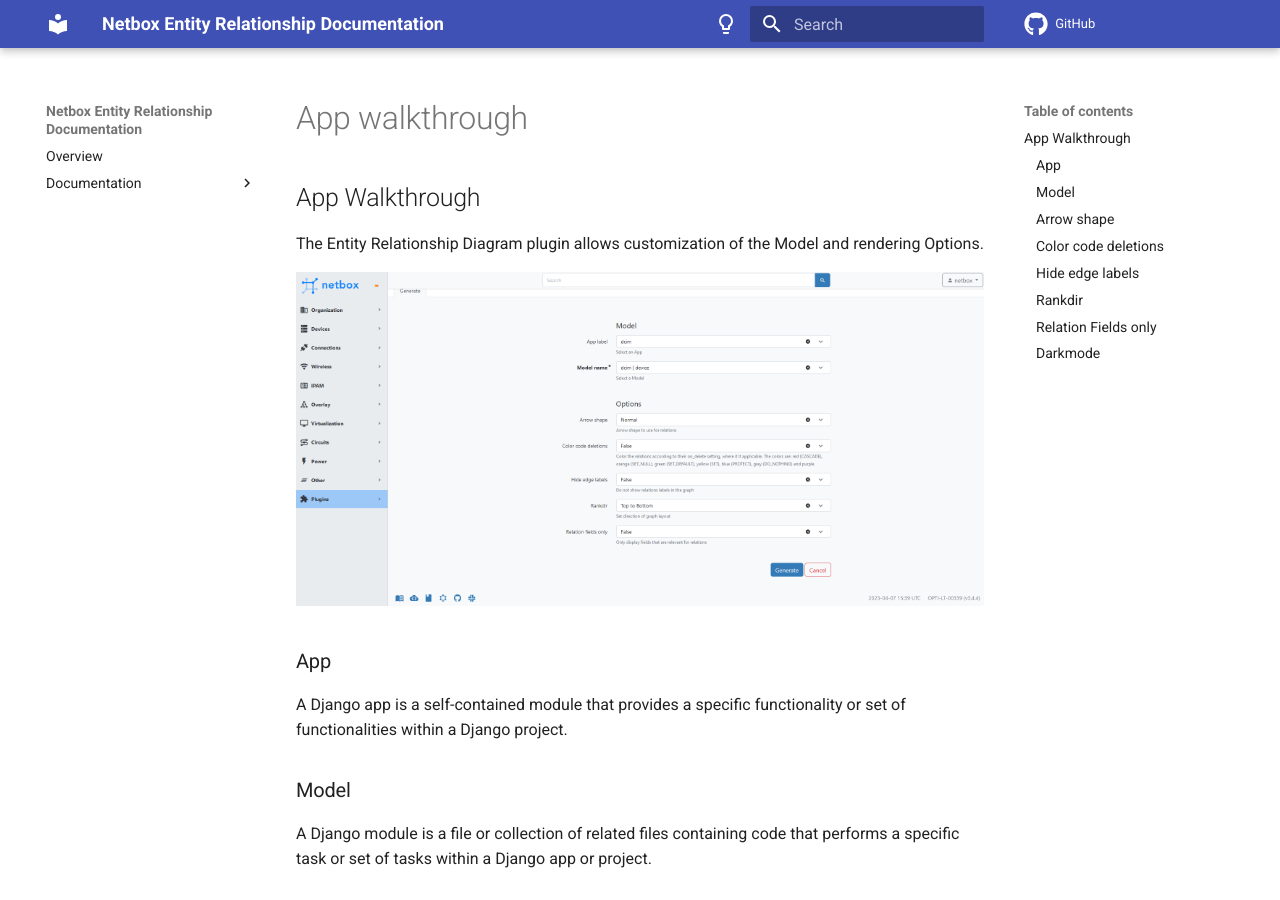
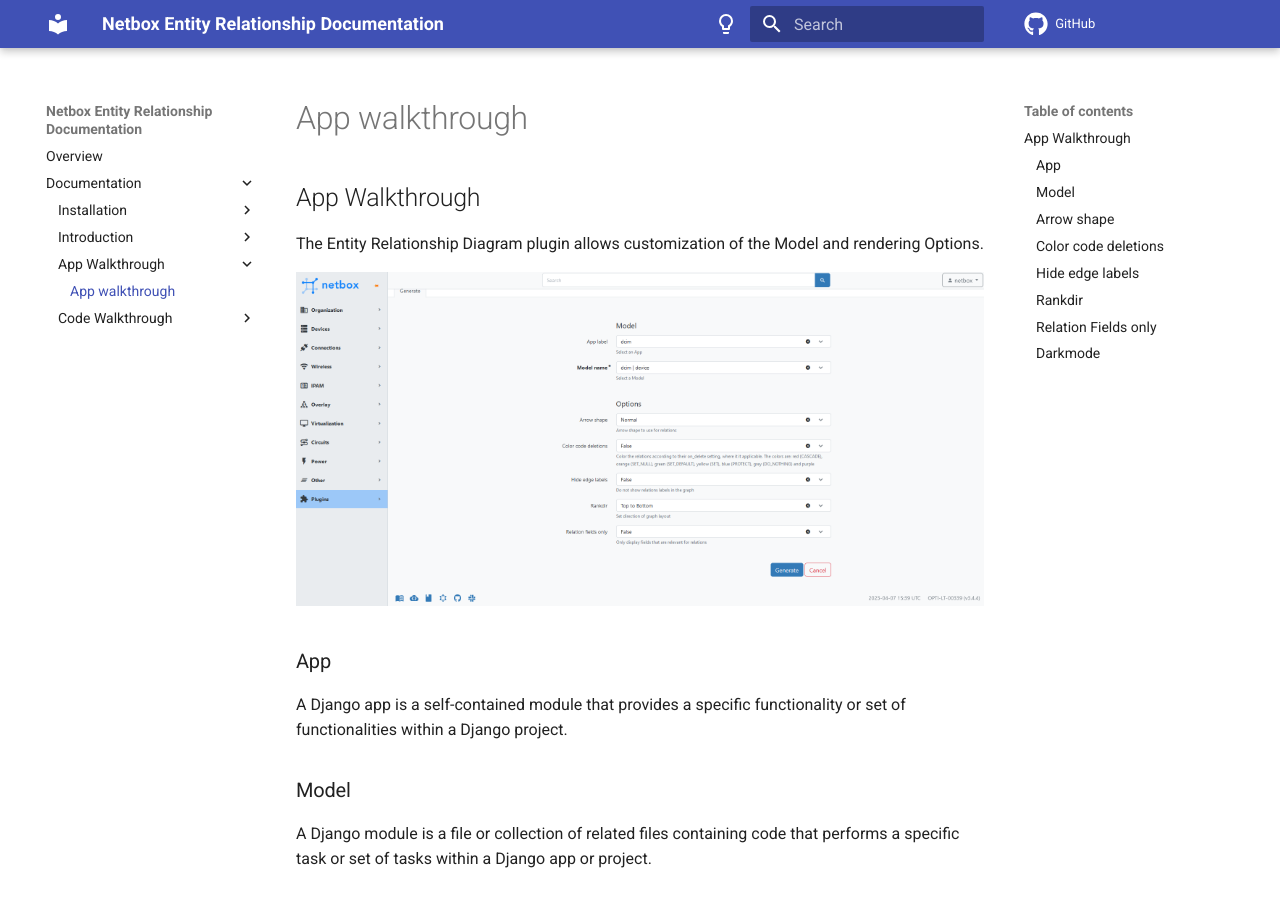
Before and after one commit to opticore/netbox-entity-relationship, an MkDocs documentation site: the page built from docs/app_walkthrough.md, in a window 1280 px wide and 900 px high. Built offline with MkDocs 1.6.1 and Material for MkDocs 9.7.7, drawn with Linux system fonts in a browser that asks for light colours; comment, search, counter and statistics services are not loaded.

```diff
--- a/mkdocs.yml
+++ b/mkdocs.yml
@@ -63,9 +63,9 @@ nav:
   - Documentation:
       - Installation:
           - Quick Start: "install.md"
-      - Celery Beat:
-          - "beat.md"
-      - Models:
-          - "models.md"
-      - Tasks:
-          - "tasks.md"
+      - Introduction:
+          - "index.md"
+      - App Walkthrough:
+          - "app_walkthrough.md"
+      - Code Walkthrough:
+          - "code_walkthrough.md"
--- a/tasks.py
+++ b/tasks.py
@@ -11,7 +11,7 @@ namespace = Collection("netbox")
 namespace.configure(
     {
         "netbox": {
-            "project_name": "netbox-celery",
+            "project_name": "netbox-entity-relationship",
             "python_ver": "3.9",
             "local": bool(strtobool(os.environ.get("INVOKE_NETBOX_LOCAL", "false"))),
             "compose_dir": os.path.join(os.path.dirname(__file__), "docker/"),
```
Also changed, not shown: docs/install.md (added, +11 -0 lines), 1 other file.
